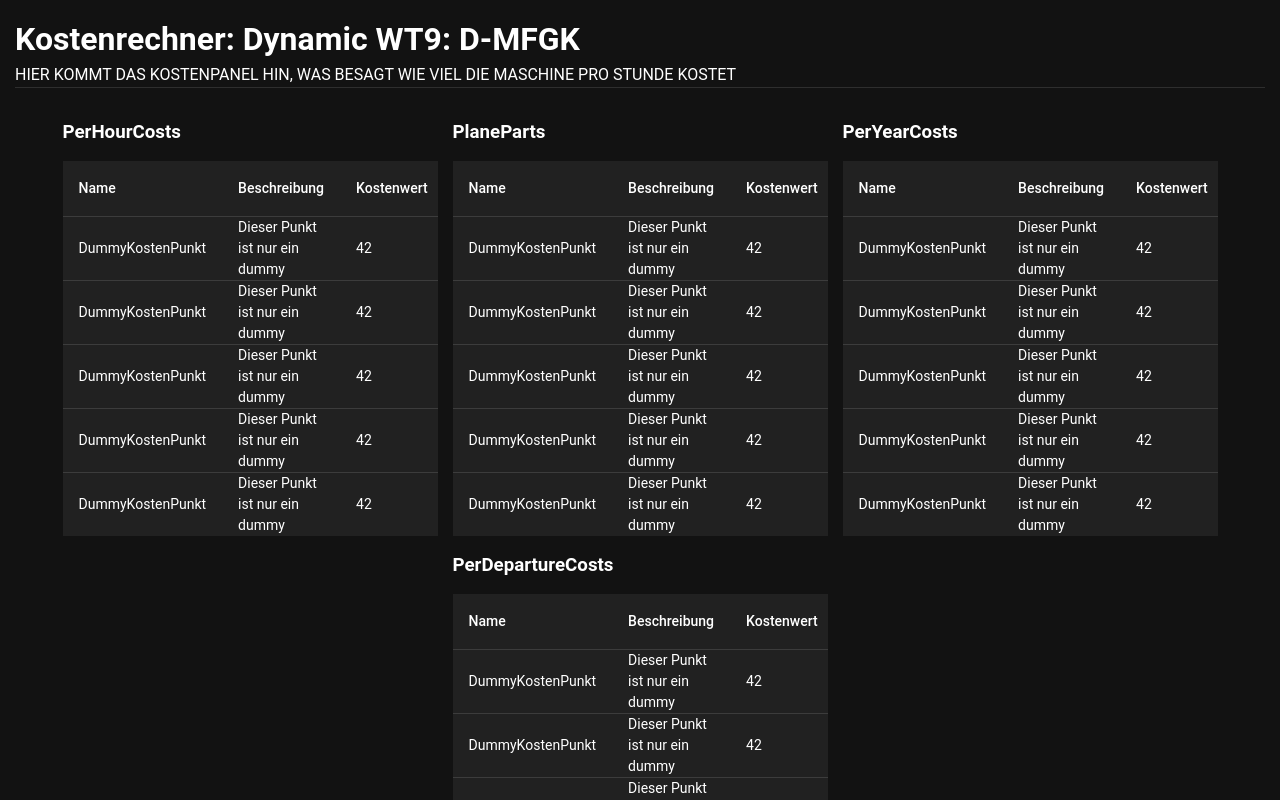
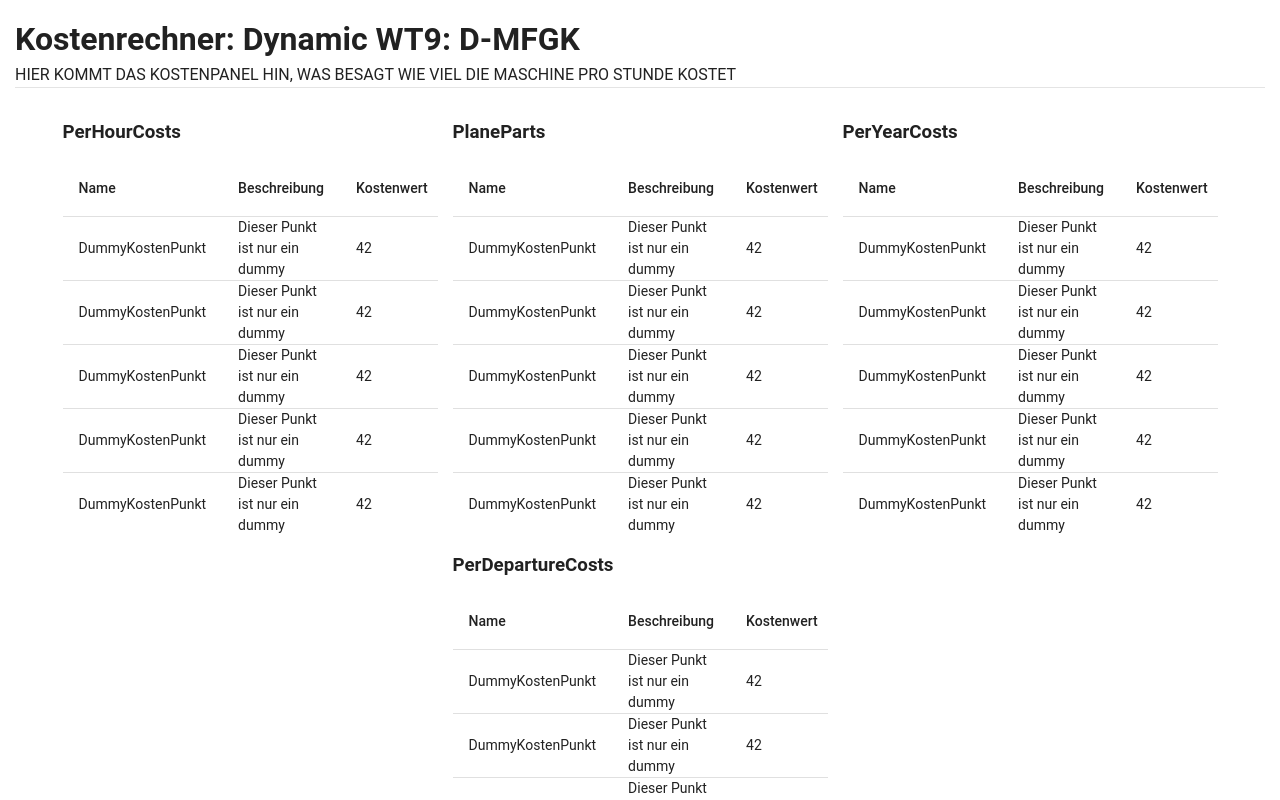
Before and after one commit to MetaEMK/FGK-CostCalc, a Vue app: page / in a window 1280 px wide. Shown: the top 800 px of the page. Built offline with nearby package versions, Linux system fonts and the light colour scheme.

Commit message:
make automatic theme

```diff
--- a/src/plugins/vuetify.ts
+++ b/src/plugins/vuetify.ts
@@ -9,11 +9,21 @@ import '@mdi/font/css/materialdesignicons.css'
 import 'vuetify/styles'
 
 // Composables
-import { createVuetify } from 'vuetify'
+import { VuetifyOptions, createVuetify } from 'vuetify'
+
+const prefersDarkScheme = window.matchMedia('(prefers-color-scheme: dark)');
+const opts: VuetifyOptions = {
+  theme: {
+    defaultTheme: prefersDarkScheme.matches ? 'dark' : 'light',
+  }
+}
 
 // https://vuetifyjs.com/en/introduction/why-vuetify/#feature-guides
-export default createVuetify({
-  theme: {
-    defaultTheme: 'dark',
-  },
-})
+export default createVuetify(opts)
+
+prefersDarkScheme.addEventListener('change', (e) => {
+  console.log("CHANGING THEME")
+  opts.theme = {
+    defaultTheme: prefersDarkScheme.matches ? 'dark' : 'light',
+  }
+});
```
